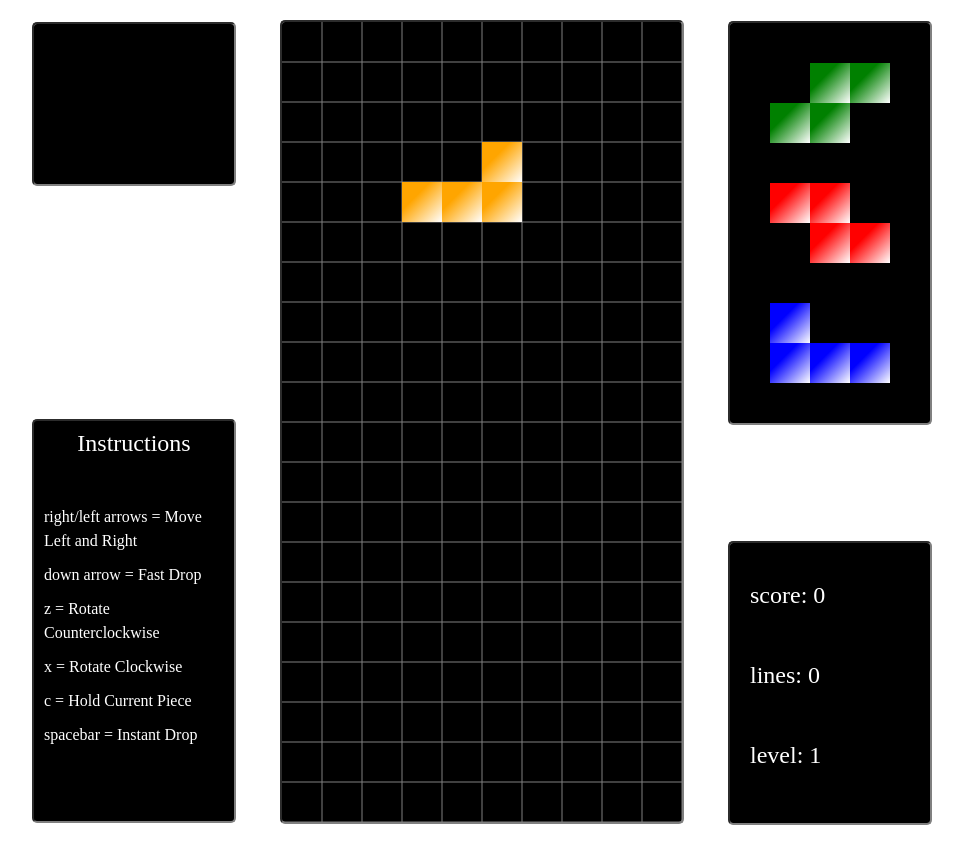
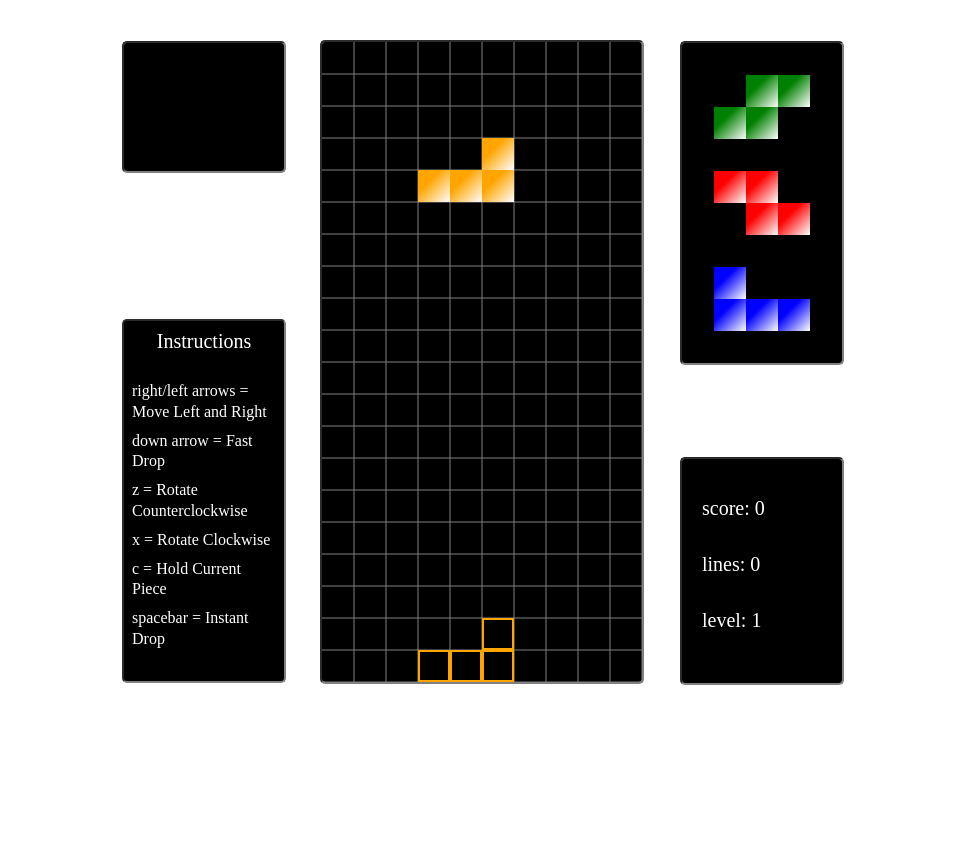
Before and after one commit to senglese96/tetris, a website built with webpack: page index.html in a window 1280 px wide. Both pictures are taken after a click on the element "Start Playing!". Shown: the whole page, without its empty margins (158-1121 px from the left). After the commit the page ends 800 px from the top, so only its background shows below. Built offline with nearby package versions, Linux system fonts and the light colour scheme; what keymaster would draw is missing.

Commit message:
add ghost piece and resize game view

```diff
--- a/index.html
+++ b/index.html
@@ -23,10 +23,10 @@
                 <div id='restart-button'>Play Again?</div>
             </div>
         </div>
-        <canvas id="game-canvas" width="400px" height="800px" ></canvas>
-        <canvas id="hold-canvas" width="200px" height="160px"></canvas>
-        <canvas id='next-canvas' width="200px" height="400px"></canvas>
-        <canvas id='score-canvas' width='200px' height='280px'></canvas>
+        <canvas id="game-canvas" width="320px" height="640px" ></canvas>
+        <canvas id="hold-canvas" width="160px" height="128px"></canvas>
+        <canvas id='next-canvas' width="160px" height="320px"></canvas>
+        <canvas id='score-canvas' width='160px' height='224px'></canvas>
         <div id="instructions">
             <h1>Instructions</h1>
             <ul>
--- a/src/blocks.js
+++ b/src/blocks.js
@@ -10,19 +10,32 @@ export class Block{
     }
 
     drawBlock(ctx) {
-        let newPos = [this.pos[0] * 40, this.pos[1] * 40];
-        let grad = ctx.createLinearGradient(newPos[1], newPos[0], newPos[1] + 40, newPos[0] + 40);
+        let newPos = [this.pos[0] * 32, this.pos[1] * 32];
+        let grad = ctx.createLinearGradient(newPos[1], newPos[0], newPos[1] + 32, newPos[0] + 32);
         grad.addColorStop(0, this.color);
         grad.addColorStop(0.35, this.color);
         grad.addColorStop(1, 'rgba(255,255,255,1)');
 
         ctx.fillStyle = grad;
-        ctx.fillRect(newPos[1], newPos[0], 40, 40)
+        ctx.fillRect(newPos[1], newPos[0], 32, 32)
+    }
+
+    drawGhost(ctx){
+        let newPos = [this.pos[0] * 32, this.pos[1] * 32];
+        ctx.beginPath();
+        ctx.strokeStyle = this.color;
+        ctx.lineWidth = '2'
+        ctx.rect(newPos[1]+1, newPos[0]+1, 30, 30)
+        ctx.stroke();
+    }
+
+    moveGhost(){
+        this.pos = [this.pos[0] + 1, this.pos[1]];
     }
 
     eraseBlock(ctx){
-        let newPos = [this.pos[0] * 40, this.pos[1] * 40];
-        ctx.clearRect(newPos[1], newPos[0], 40, 40)
+        let newPos = [this.pos[0] * 32, this.pos[1] * 32];
+        ctx.clearRect(newPos[1], newPos[0], 32, 32)
     }
 }
 
--- a/src/game.js
+++ b/src/game.js
@@ -152,6 +152,29 @@ class Game{
         }
     }
 
+    ghostPiece(){
+        let isOccupied = false
+        const ghost = new this.current.constructor([0,0])
+        for(let i = 0; i < 4; i++){
+            ghost.blocks[i].pos[0] = this.current.blocks[i].pos[0]
+            ghost.blocks[i].pos[1] = this.current.blocks[i].pos[1]
+        }
+        ghost.blocks.forEach(block => {
+            if (this.grid.occupied([block.pos[0] + 1, block.pos[1]], ghost)) {
+                isOccupied = true
+            }
+        })
+        while(!isOccupied){
+            ghost.blocks.forEach(block => {
+                block.moveGhost();
+                if (this.grid.occupied([block.pos[0] + 1, block.pos[1]], ghost)) {
+                    isOccupied = true
+                }
+            })
+        }
+        return ghost
+    }
+
     moveActivePiece(dir){
         let isOccupied = false;
         this.current.blocks.forEach(block => {
--- a/src/game_view.js
+++ b/src/game_view.js
@@ -52,6 +52,11 @@ class GameView{
 
     update(){
         this.drawGrid()
+        if(this.game.current){
+            this.game.ghostPiece().blocks.forEach(block => {
+                block.drawGhost(this.ctx);
+            })
+        }
         this.game.grid.board.forEach(row => {
             row.forEach(block => {
                 if(block){
@@ -104,25 +109,26 @@ class GameView{
     updateScore(){
         this.s_ctx.fillStyle = 'black'
         this.s_ctx.fillRect(0, 0, 600, 600)
-        this.s_ctx.font = '24px Times New Roman'
+        this.s_ctx.font = '20px Times New Roman'
         this.s_ctx.fillStyle = 'white'
-        this.s_ctx.fillText(`score: ${this.game.score}`, 20, 60, 180)
-        this.s_ctx.fillText(`lines: ${this.game.lines}`, 20, 140, 180)
-        this.s_ctx.fillText(`level: ${this.game.level}`, 20, 220, 180)
+        this.s_ctx.fillText(`score: ${this.game.score}`, 20, 56, 140)
+        this.s_ctx.fillText(`lines: ${this.game.lines}`, 20, 112, 180)
+        this.s_ctx.fillText(`level: ${this.game.level}`, 20, 168, 180)
     }
 
     drawGrid(){
         this.ctx.fillStyle = "black"
         this.ctx.fillRect(0, 0, 500, 800)
-        for(let i = 40; i <= 400; i += 40){
+        for(let i = 32; i <= 320; i += 32){
             this.ctx.strokeStyle = "gray"
+            this.ctx.lineWidth = '1'
             this.ctx.beginPath()
             this.ctx.moveTo(i, 0);
             this.ctx.lineTo(i, 800);
             this.ctx.stroke();
         }
 
-        for(let j = 40; j <= 800; j += 40){
+        for(let j = 32; j <= 640; j += 32){
             this.ctx.strokeStyle = "gray"
             this.ctx.beginPath()
             this.ctx.moveTo(0, j);
--- a/src/grid.js
+++ b/src/grid.js
@@ -33,9 +33,20 @@ class Grid{
     }
 
     occupied(pos, tetrimino) {
-        if (this.board[pos[0]] === undefined ||
-            this.board[pos[0]][pos[1]] === undefined ||
-            !tetrimino.blocks.includes(this.board[pos[0]][pos[1]]) && this.board[pos[0]][pos[1]] !== null) {
+        let isOccupied = true
+        tetrimino.blocks.forEach(block => {
+            if (block.pos[0] === pos[0] && block.pos[1] === pos[1]) {
+                isOccupied = false
+            }
+        })
+        if(!isOccupied){
+            return false
+        }
+        else if (this.board[pos[0]] === undefined ||
+            this.board[pos[0]][pos[1]] === undefined) {
+            return true
+        } else if (this.board[pos[0]][pos[1]] !== null){
+            debugger
             return true
         }
         return false
--- a/tetris.css
+++ b/tetris.css
@@ -1,7 +1,7 @@
 .game-container{
-    height: 900px;
-    width: 1100px;
-    margin: 0 auto;
+    height: 720px;
+    width: 880px;
+    margin: 20px auto;
     overflow: hidden;
 }
 
@@ -61,51 +61,52 @@
 
 #hold-canvas{
     position: relative;
-    left: 100px;
-    top: -1042px;
+    left: 80px;
+    top: -835px;
     border-radius: 5px;
     border: 2px inset gray;
 }
 
 #next-canvas{
     position: relative;
-    top: -803px;
-    right: -588px;
+    top: -643px;
+    right: -470px;
     border-radius: 5px;
     border: 2px inset gray;
 }
 
 #score-canvas{
     position: relative;
-    top: -403px;
-    right: -380px;
+    top: -323px;
+    right: -302px;
     border-radius: 5px;
     border: 2px inset gray;
 }
 
 #instructions{
     background-color: black;
-    height: 400px;
-    width: 200px;
+    height: 360px;
+    width: 160px;
     position: relative;
-    top: -812px;
-    right: -100px;
+    top: -692px;
+    right: -80px;
     border-radius: 5px;
     border: 2px inset gray;
 }
 
 #instructions h1{
     color: white;
-    font-size: 24px;
+    font-size: 20px;
     margin: 10px;
-    margin-bottom: 50px;
+    margin-bottom: 30px;
     text-align: center;
 }
 
 li{
     color: white;
-    margin: 10px;
-    line-height: 1.5;
+    margin: 8px;
+    line-height: 1.3;
+    font-size: 16px;
 }
 
 #restart-modal-background{
```
Also changed, not shown: main.js (+69 -16 lines).
